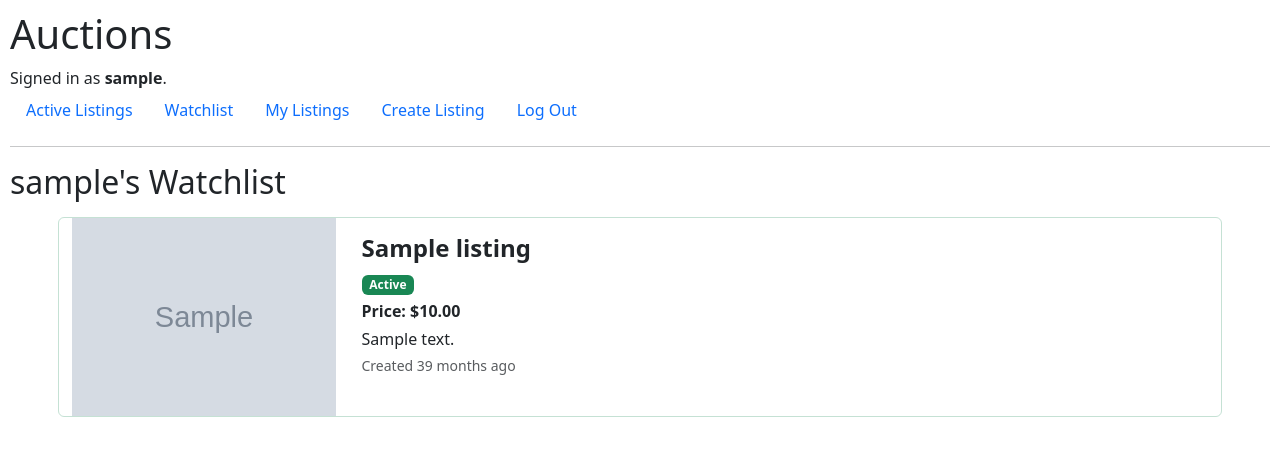
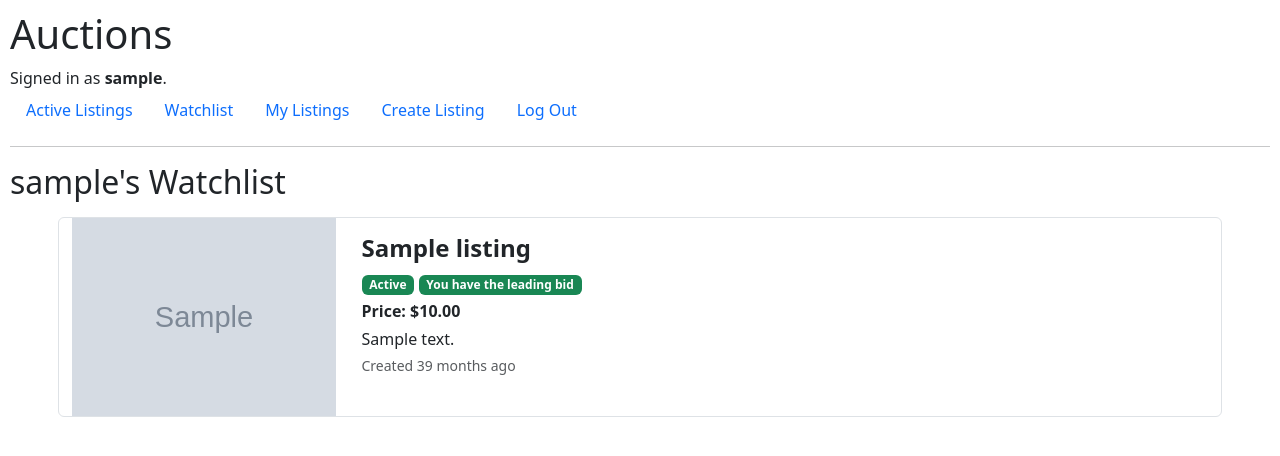
Before and after one commit to RCalvin2005/CS50Web-Commerce, a Django app: a page that uses auctions/templates/auctions/watchlist.html in a window 1280 px wide. Shown: the top 456 px of the page. Run offline with Django 4.2, Linux system fonts and the light colour scheme; a user stored in the database is signed in; tables that the repository leaves empty hold one stand-in row (values such as "Sample post"); grey boxes marked "Sample" are stand-in pictures.

Commit message:
Added bid status badge to watchlist page

```diff
--- a/auctions/templates/auctions/watchlist.html
+++ b/auctions/templates/auctions/watchlist.html
@@ -7,11 +7,7 @@
 
     {% for listing in watchlist %}
         <a href="{% url 'listing_page' listing.id %}" class="text-reset text-decoration-none">
-        {% if listing.active %}
-            <div class="row listing-group mx-5 my-3 border border-success border-opacity-25 rounded">
-        {% else %}
-            <div class="row listing-group mx-5 my-3 border border-danger border-opacity-25 rounded">
-        {% endif %}
+            <div class="row listing-group mx-5 my-3 border rounded">
                 <div class="col-3 text-center h-100 flex-centered">
                     {% if listing.image_url %}
                         <img class="listing-image" src="{{ listing.image_url }}" alt="{{ listing.title }}">
@@ -21,11 +17,15 @@
                 </div>
                 <div class="col-9">
                     <h4 class="mt-3 fw-bold">{{ listing.title }}</h4>
-                    {% if listing.active %}
-                        <p class="mb-0"><span class="badge text-bg-success">Active</span></p>
-                    {% else %}
-                        <p class="mb-0"><span class="badge text-bg-danger">Closed</span></p>
-                    {% endif %}
+                    <p class="mb-0">
+                        {% if listing.active %}
+                            <span class="badge text-bg-success">Active</span>
+                        {% else %}
+                            <span class="badge text-bg-danger">Closed</span>
+                        {% endif %}
+                        {% bid_status_badge user listing as bid_badge %}
+                        {{ bid_badge | safe }}
+                    </p>
                     <p class="fw-bold my-1">Price: ${{ listing.current_price }}</p>
                     <p class="my-1">{{ listing.description }}</p>
                     <p class="text-muted small my-1">Created {{ listing.date | time_ago }}</p>
--- a/auctions/templatetags/custom_filters.py
+++ b/auctions/templatetags/custom_filters.py
@@ -30,3 +30,33 @@ def time_ago(date_created):
             diff_str = f"{diff.seconds} seconds ago"
 
     return re.sub(r"^1 (\w+)s ago$", r"1 \1 ago", diff_str)
+
+
+# https://stackoverflow.com/questions/420703/how-do-i-add-multiple-arguments-to-my-custom-template-filter-in-a-django-templat
+@register.simple_tag
+def bid_status_badge(user, listing):
+    """ Returns a bootstrap badge indicating the user's bid status """
+
+    try:
+        highest_bid = listing.bids.order_by('-value')[0].value
+    except IndexError:
+        return "<span class='badge text-bg-secondary'>No Bids</span>"
+
+    user_bid = listing.bids.filter(bidder=user)
+
+    if listing.active:
+        if user_bid:
+            if user_bid.order_by('-value')[0].value == highest_bid:
+                return "<span class='badge text-bg-success'>You have the leading bid</span>"
+            else:
+                return "<span class='badge text-bg-danger'>Place a new bid to be in the lead</span>"
+        else:
+            return "<span class='badge text-bg-secondary'>You have not placed a bid</span>"
+    else:
+        if user_bid:
+            if user_bid.order_by('-value')[0].value == highest_bid:
+                return "<span class='badge text-bg-success'>You won</span>"
+            else:
+                return "<span class='badge text-bg-danger'>You lost</span>"
+        else:
+            return "<span class='badge text-bg-secondary'>You did not placed a bid</span>"
```
